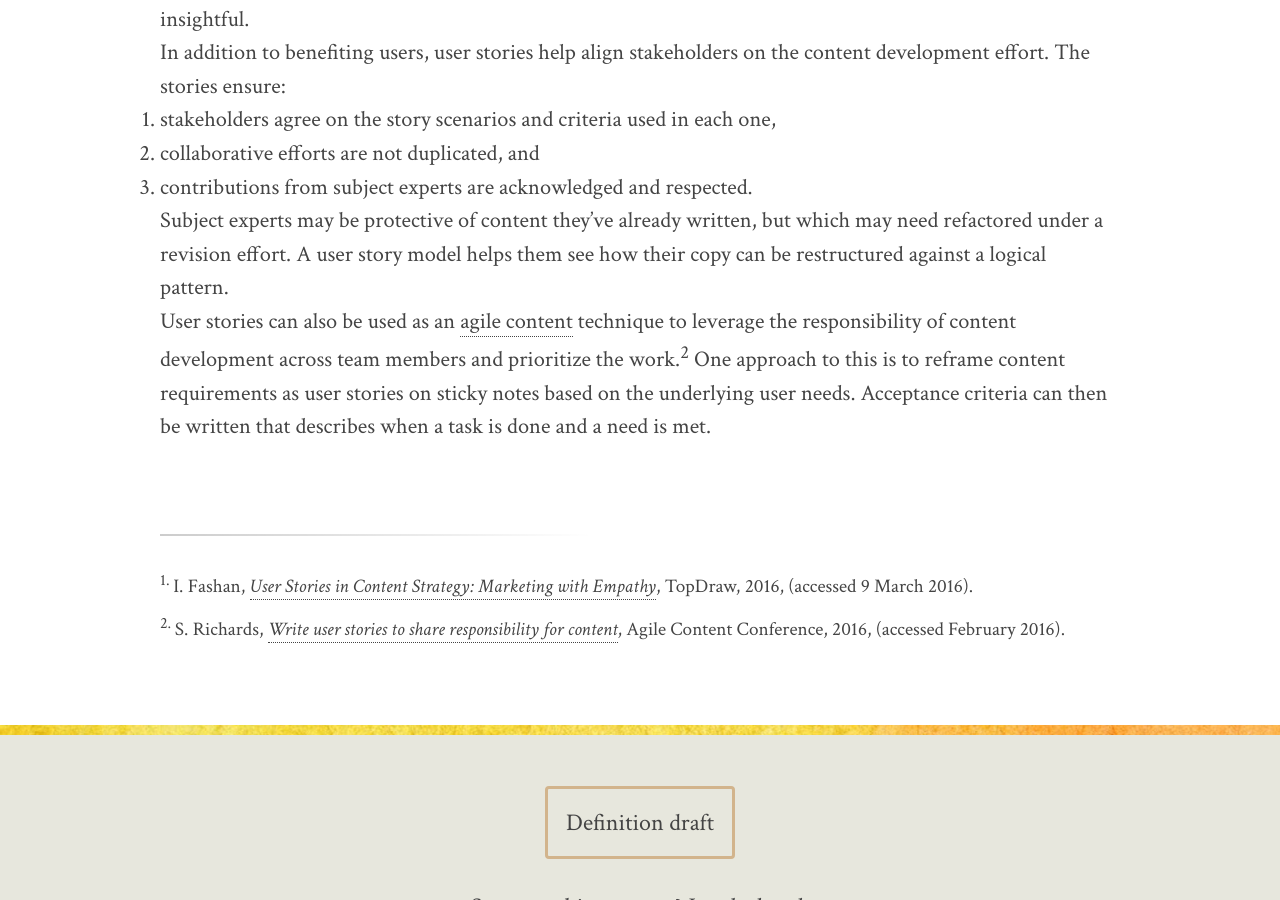
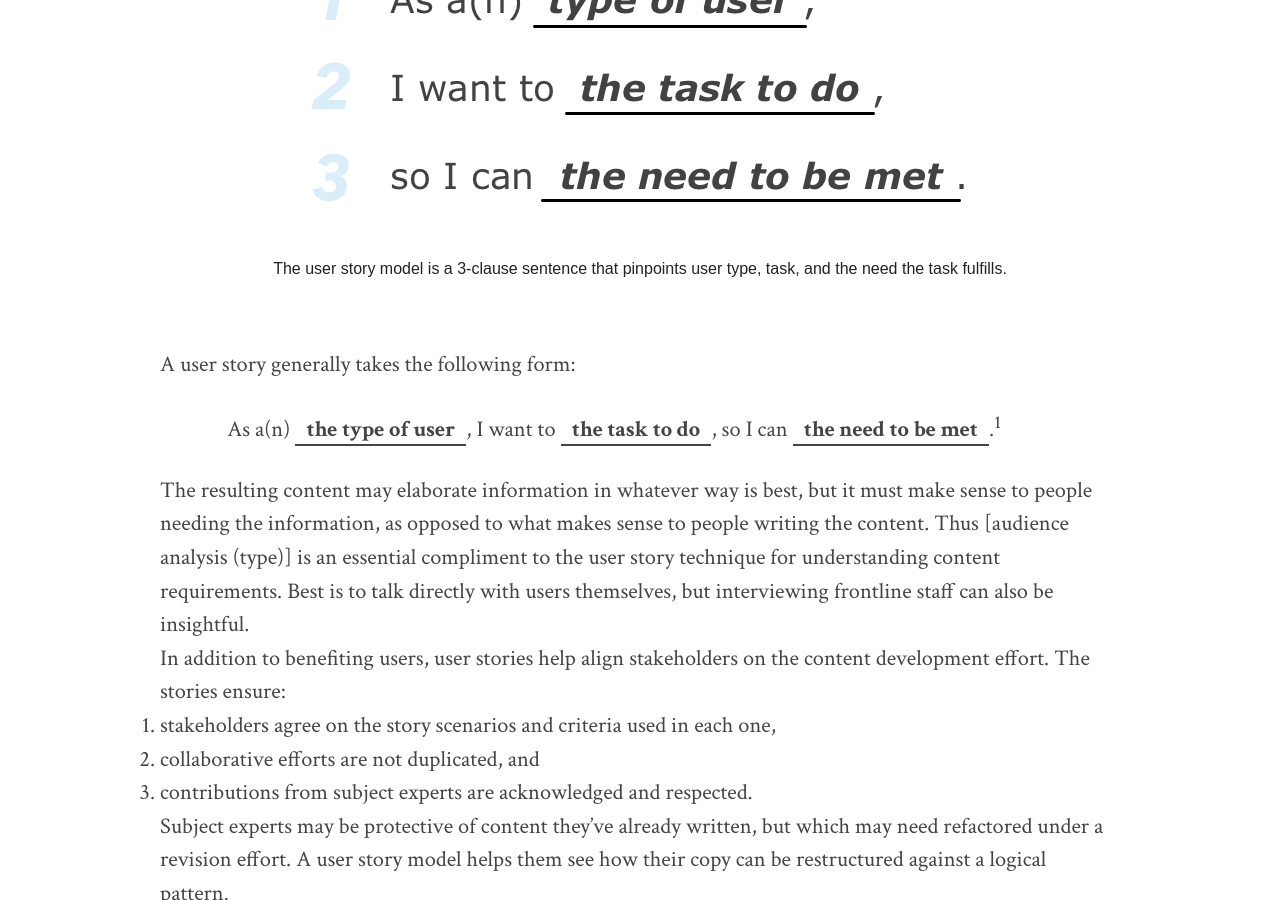
Before and after one commit to content-strategy-forum/csf-glossary, a Jekyll site: the page built from user-story.md, in a window 1280 px wide and 900 px high, scrolled down 930 px. Built offline with Jekyll 4.4.1, drawn with Linux system fonts in a browser that asks for light colours; some web fonts are replaced.

```diff
--- a/user-story.md
+++ b/user-story.md
@@ -33,6 +30,16 @@
 
 A user story is a content development (or revision) technique used in information-as-product situations (versus information-as-persuasion) that helps writers identify the key elements they need to address in their copy in order for it to be worthwhile. By precisely identifying audience type, specific task, need to fulfill _and_ how user think and talk about those needs, writers produce copy that helps users more effectively with a given need.
 
+<figure><img alt="{{page.figalt}}" src="https://{% include domain.html %}/assets/images/{{page.figname}}.png">
+	<figcaption>{{page.figcaption}}</figcaption>
+</figure>
+
+A user story generally takes the following form:
+
+<blockquote>
+	As a(n) <span class="underline placeholder"><b>the type of user</b></span>, I want to <span class="underline placeholder"><b>the task to do</b></span>, so I can <span class="underline placeholder"><b>the need to be met</b></span>.<sup class="ref">1</sup>
+</blockquote>
+
 The resulting content may elaborate information in whatever way is best, but it must make sense to people needing the information, as opposed to what makes sense to people writing the content. Thus [audience analysis (type)] is an essential compliment to the user story technique for understanding content requirements. Best is to talk directly with users themselves, but interviewing frontline staff can also be insightful.
 
 In addition to benefiting users, user stories help align stakeholders on the content development effort. The stories ensure:
```
Also changed, not shown: other parts of user-story.md (+0 -3 lines).
